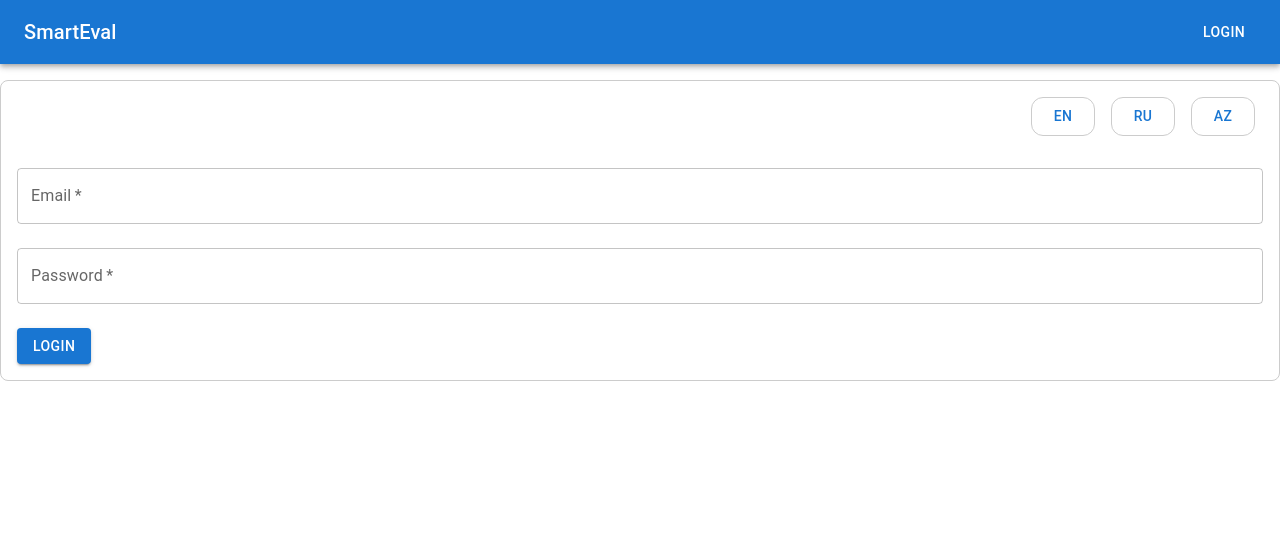
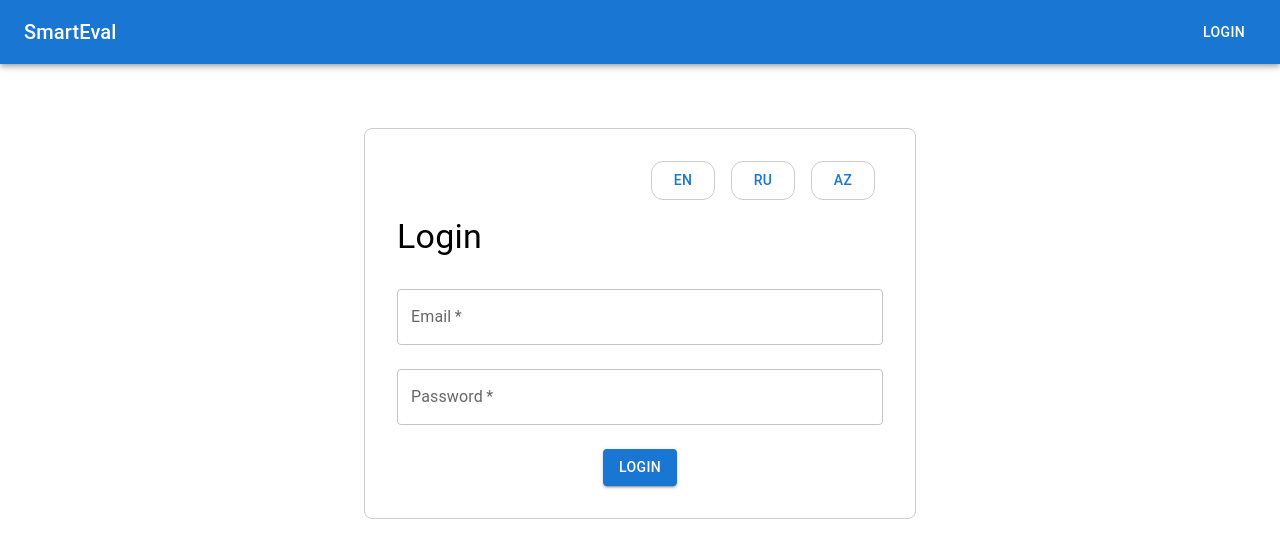
Before and after one commit to 1javid/evaleasy-frontend, a React (Create React App) app in the folder frontend/: page /login in a window 1280 px wide. Shown: the top 558 px of the page. Built offline with nearby package versions, Linux system fonts and the light colour scheme.

Commit message:
updated login page

```diff
--- a/frontend/src/components/Auth/Login.js
+++ b/frontend/src/components/Auth/Login.js
@@ -1,5 +1,5 @@
 import React, { useState, useContext } from 'react';
-import { Box, TextField, Button, Typography } from '@mui/material';
+import { Box, TextField, Button, Typography, Container } from '@mui/material';
 import { useNavigate } from 'react-router-dom';
 import { AuthContext } from '../../context/AuthContext';
 import { loginUser } from '../../services/authService';
@@ -38,8 +38,10 @@ const Login = () => {
     };
 
     return (
-        <Box component="form" onSubmit={handleLogin} sx={{ mt: 2, p: 2, border: '1px solid #ccc', borderRadius: 2 }}>
+        <Container maxWidth="sm">
+            <Box component="form" onSubmit={handleLogin} sx={{ mt: 8, p: 4, border: '1px solid #ccc', borderRadius: 2 }}>
                 <LanguageSwitcher />
+                <Typography variant="h4" sx={{ mb: 2, textAlign: 'left' }}>{t('login')}</Typography>
                 {error && <Typography color="error">{error}</Typography>}
                 <TextField
                     label={t('email')}
@@ -59,10 +61,13 @@ const Login = () => {
                     onChange={(e) => setPassword(e.target.value)}
                     required
                 />
-            <Button variant="contained" color="primary" type="submit" sx={{ mt: 2 }}>
+                <Box sx={{ display: 'flex', justifyContent: 'center', mt: 2 }}>
+                    <Button variant="contained" color="primary" type="submit">
                         {t('login')}
                     </Button>
                 </Box>
+            </Box>
+        </Container>
     );
 };
 
```
Lines whose indentation alone changed are shown as unchanged.
